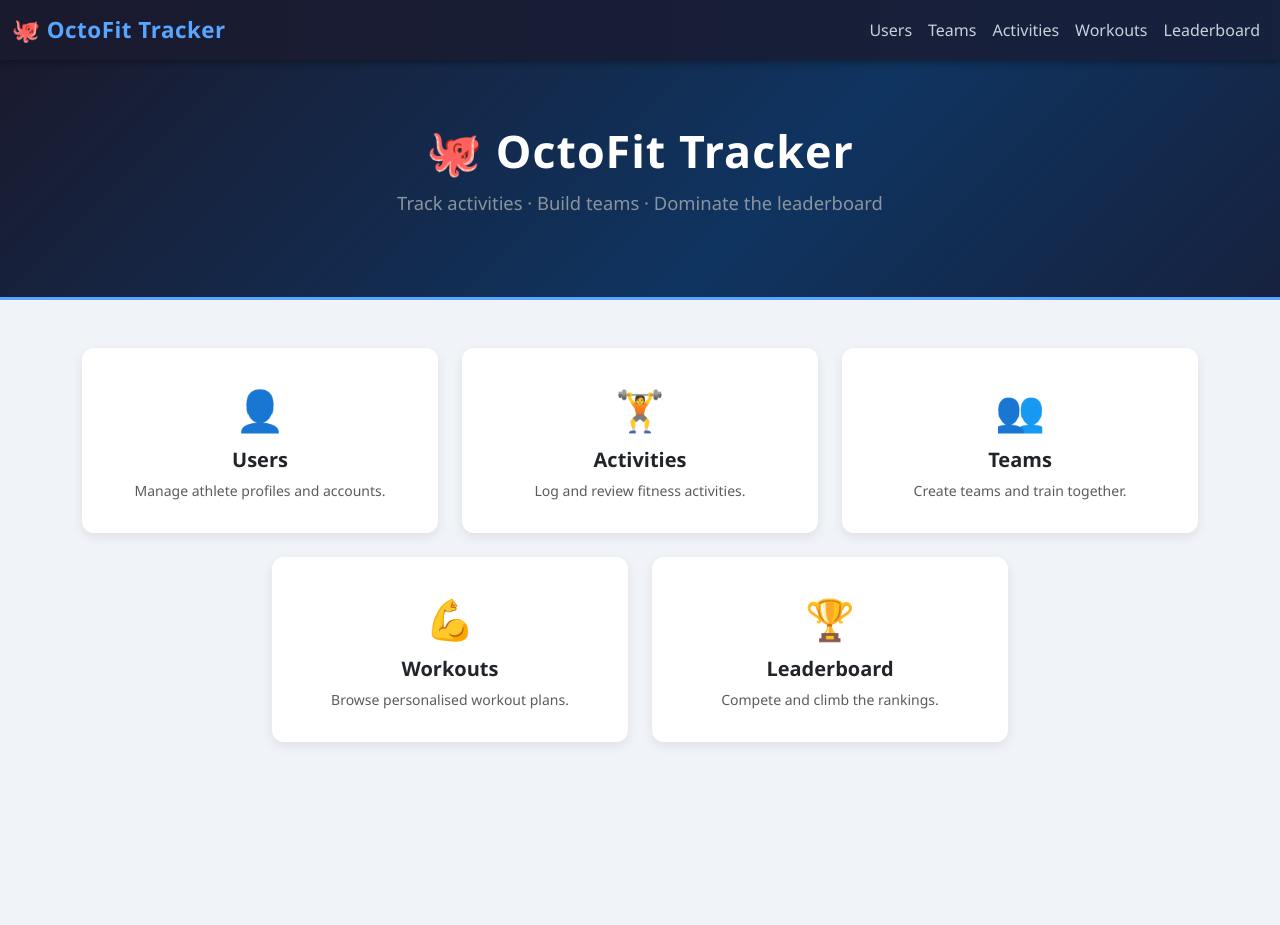
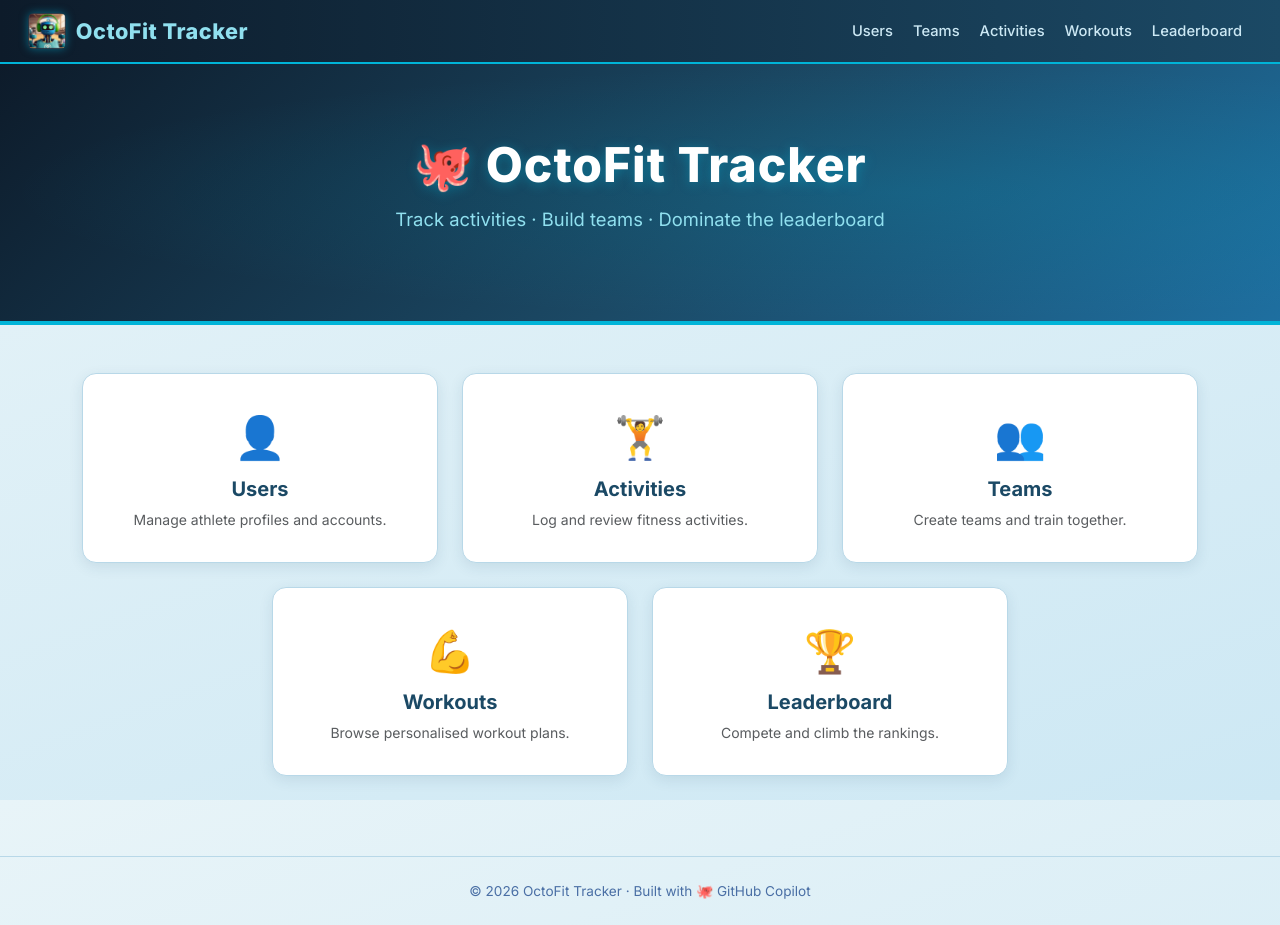
Before and after one commit to amandacpsantos/flai-workshop-github-copilot-800, a React (Create React App) app in the folder octofit-tracker/frontend/: page / in a window 1280 px wide. Before the commit the page ends 800 px from the top, so only its background shows below. Built offline with nearby package versions, Linux system fonts and the light colour scheme.

Commit message:
✨ feat(frontend): update UI with new branding and styles

```diff
--- a/octofit-tracker/frontend/public/index.html
+++ b/octofit-tracker/frontend/public/index.html
@@ -2,14 +2,14 @@
 <html lang="en">
   <head>
     <meta charset="utf-8" />
-    <link rel="icon" href="%PUBLIC_URL%/favicon.ico" />
+    <link rel="icon" href="%PUBLIC_URL%/octofitapp-small.png" />
     <meta name="viewport" content="width=device-width, initial-scale=1" />
-    <meta name="theme-color" content="#000000" />
+    <meta name="theme-color" content="#0d1b2a" />
     <meta
       name="description"
-      content="Web site created using create-react-app"
+      content="OctoFit Tracker – Log activities, build teams, and dominate the leaderboard."
     />
-    <link rel="apple-touch-icon" href="%PUBLIC_URL%/logo192.png" />
+    <link rel="apple-touch-icon" href="%PUBLIC_URL%/octofitapp-small.png" />
     <!--
       manifest.json provides metadata used when your web app is installed on a
       user's mobile device or desktop. See https://developers.google.com/web/fundamentals/web-app-manifest/
@@ -24,7 +24,7 @@
       work correctly both with client-side routing and a non-root public URL.
       Learn how to configure a non-root public URL by running `npm run build`.
     -->
-    <title>React App</title>
+    <title>OctoFit Tracker</title>
   </head>
   <body>
     <noscript>You need to enable JavaScript to run this app.</noscript>
--- a/octofit-tracker/frontend/src/App.css
+++ b/octofit-tracker/frontend/src/App.css
@@ -1,98 +1,182 @@
-/* OctoFit Tracker – global styles */
+/* =====================================================
+   OctoFit Tracker – Design System
+   Palette:
+     Deep Navy  #0d1b2a
+     Ocean Blue #1b4965
+     Teal       #5fa8d3
+     Accent     #00b4d8
+     Highlight  #90e0ef
+     White      #ffffff
+     Light BG   #e8f4f8
+===================================================== */
 
+/* ── Google Font ── */
+@import url('https://fonts.googleapis.com/css2?family=Inter:wght@400;500;600;700;800&display=swap');
+
+/* ── Root variables ── */
+:root {
+  --oc-navy:     #0d1b2a;
+  --oc-ocean:    #1b4965;
+  --oc-teal:     #5fa8d3;
+  --oc-accent:   #00b4d8;
+  --oc-highlight:#90e0ef;
+  --oc-bg:       #e8f4f8;
+  --oc-card-bg:  #ffffff;
+  --oc-text:     #1a2b3c;
+  --oc-muted:    #4a6fa5;
+  --oc-border:   #b8d8e8;
+}
+
+/* ── Base ── */
 body {
-  background-color: #f0f4f8;
-  font-family: 'Segoe UI', Tahoma, Geneva, Verdana, sans-serif;
+  background: linear-gradient(160deg, var(--oc-bg) 0%, #cde8f4 100%);
+  background-attachment: fixed;
+  font-family: 'Inter', 'Segoe UI', Tahoma, Geneva, Verdana, sans-serif;
+  color: var(--oc-text);
+  min-height: 100vh;
+}
+
+h1, h2, h3, h4, h5, h6 {
+  font-weight: 700;
+  color: var(--oc-navy);
+}
+
+a {
+  color: var(--oc-accent);
+  text-decoration: none;
+}
+a:hover {
+  color: var(--oc-teal);
+  text-decoration: underline;
 }
 
 /* ── Navbar ── */
 .octofit-navbar {
-  background: linear-gradient(90deg, #1a1a2e 0%, #16213e 100%);
-  box-shadow: 0 2px 8px rgba(0, 0, 0, 0.4);
+  background: linear-gradient(90deg, var(--oc-navy) 0%, var(--oc-ocean) 100%);
+  box-shadow: 0 3px 12px rgba(0, 180, 216, 0.20);
+  border-bottom: 2px solid var(--oc-accent);
+  padding: 0.5rem 1rem;
 }
 
 .octofit-navbar .navbar-brand {
-  font-size: 1.4rem;
-  font-weight: 700;
-  color: #58a6ff !important;
+  font-size: 1.35rem;
+  font-weight: 800;
+  color: var(--oc-highlight) !important;
   letter-spacing: 0.5px;
+  display: flex;
+  align-items: center;
+  gap: 0.6rem;
+}
+
+.octofit-navbar .navbar-brand img {
+  height: 36px;
+  width: auto;
+  border-radius: 6px;
+  box-shadow: 0 0 8px rgba(0, 180, 216, 0.5);
 }
 
 .octofit-navbar .nav-link {
-  color: #c9d1d9 !important;
+  color: #cce8f4 !important;
   font-weight: 500;
-  padding: 0.5rem 1rem;
-  border-radius: 6px;
+  font-size: 0.92rem;
+  padding: 0.45rem 0.9rem;
+  border-radius: 8px;
   transition: background 0.2s, color 0.2s;
+  margin: 0 2px;
 }
 
-.octofit-navbar .nav-link:hover,
+.octofit-navbar .nav-link:hover {
+  background-color: rgba(0, 180, 216, 0.18);
+  color: var(--oc-highlight) !important;
+}
+
 .octofit-navbar .nav-link.active {
-  background-color: rgba(88, 166, 255, 0.15);
-  color: #58a6ff !important;
+  background-color: var(--oc-accent);
+  color: var(--oc-navy) !important;
+  font-weight: 700;
 }
 
 /* ── Hero banner ── */
 .octofit-hero {
-  background: linear-gradient(135deg, #1a1a2e 0%, #0f3460 60%, #16213e 100%);
+  background: linear-gradient(135deg, var(--oc-navy) 0%, var(--oc-ocean) 55%, #1e6fa0 100%);
   color: #ffffff;
-  padding: 4rem 1rem;
+  padding: 4.5rem 1rem;
   text-align: center;
-  border-bottom: 3px solid #58a6ff;
+  border-bottom: 4px solid var(--oc-accent);
+  position: relative;
+  overflow: hidden;
+}
+
+.octofit-hero::before {
+  content: '';
+  position: absolute;
+  inset: 0;
+  background: radial-gradient(ellipse at 70% 50%, rgba(0,180,216,0.15) 0%, transparent 70%);
 }
 
 .octofit-hero h1 {
-  font-size: 2.8rem;
+  font-size: 3rem;
   font-weight: 800;
   letter-spacing: 1px;
+  color: #ffffff;
+  text-shadow: 0 2px 12px rgba(0,180,216,0.4);
+  position: relative;
 }
 
 .octofit-hero .lead {
   font-size: 1.15rem;
-  color: #8b949e;
+  color: var(--oc-highlight);
   margin-top: 0.75rem;
+  position: relative;
 }
 
 /* ── Feature cards on home page ── */
 .octofit-feature-card {
-  border: none;
-  border-radius: 12px;
-  box-shadow: 0 4px 12px rgba(0, 0, 0, 0.08);
-  transition: transform 0.2s, box-shadow 0.2s;
-  background: #ffffff;
+  border: 1px solid var(--oc-border);
+  border-radius: 14px;
+  box-shadow: 0 4px 14px rgba(27, 73, 101, 0.10);
+  transition: transform 0.2s, box-shadow 0.2s, border-color 0.2s;
+  background: var(--oc-card-bg);
 }
 
 .octofit-feature-card:hover {
-  transform: translateY(-4px);
-  box-shadow: 0 8px 24px rgba(0, 0, 0, 0.12);
+  transform: translateY(-5px);
+  box-shadow: 0 10px 28px rgba(0, 180, 216, 0.18);
+  border-color: var(--oc-accent);
 }
 
 .octofit-feature-card .card-icon {
-  font-size: 2.5rem;
+  font-size: 2.6rem;
   margin-bottom: 0.5rem;
+}
+
+.octofit-feature-card .card-title {
+  color: var(--oc-ocean);
 }
 
 /* ── Component page card wrapper ── */
 .octofit-page-card {
-  border: none;
-  border-radius: 12px;
-  box-shadow: 0 4px 16px rgba(0, 0, 0, 0.08);
-  background: #ffffff;
+  border: 1px solid var(--oc-border);
+  border-radius: 14px;
+  box-shadow: 0 4px 18px rgba(27, 73, 101, 0.10);
+  background: var(--oc-card-bg);
   margin-top: 2rem;
   margin-bottom: 2rem;
+  overflow: hidden;
 }
 
 .octofit-page-card .card-header {
-  background: linear-gradient(90deg, #1a1a2e 0%, #0f3460 100%);
+  background: linear-gradient(90deg, var(--oc-navy) 0%, var(--oc-ocean) 100%);
   color: #ffffff;
-  border-radius: 12px 12px 0 0 !important;
+  border-bottom: 3px solid var(--oc-accent);
   padding: 1rem 1.5rem;
 }
 
 .octofit-page-card .card-header h2 {
   margin: 0;
-  font-size: 1.5rem;
+  font-size: 1.4rem;
   font-weight: 700;
+  color: #ffffff;
   letter-spacing: 0.3px;
 }
 
@@ -102,61 +186,98 @@ body {
 }
 
 .octofit-table thead th {
-  background-color: #0f3460;
-  color: #ffffff;
-  border-color: #1a1a2e;
-  font-weight: 600;
+  background: linear-gradient(90deg, var(--oc-ocean) 0%, #1e6fa0 100%);
+  color: var(--oc-highlight);
+  border-color: var(--oc-navy);
+  font-weight: 700;
   text-transform: uppercase;
-  font-size: 0.78rem;
-  letter-spacing: 0.6px;
-  padding: 0.85rem 1rem;
+  font-size: 0.75rem;
+  letter-spacing: 0.8px;
+  padding: 0.9rem 1rem;
 }
 
 .octofit-table tbody tr {
   transition: background 0.15s;
 }
 
+.octofit-table tbody tr:nth-child(even) {
+  background-color: rgba(95, 168, 211, 0.06);
+}
+
 .octofit-table tbody tr:hover {
-  background-color: rgba(88, 166, 255, 0.07);
+  background-color: rgba(0, 180, 216, 0.10) !important;
 }
 
 .octofit-table td {
   vertical-align: middle;
   padding: 0.75rem 1rem;
-  color: #24292f;
+  color: var(--oc-text);
+  border-color: var(--oc-border);
 }
 
-/* ── Rank badge ── */
+.octofit-table .fw-semibold {
+  color: var(--oc-ocean);
+}
+
+/* ── Badges override ── */
+.badge.bg-primary   { background-color: var(--oc-ocean)  !important; }
+.badge.bg-success   { background-color: #1a7a5e          !important; }
+.badge.bg-info.text-dark { background-color: var(--oc-highlight) !important; color: var(--oc-navy) !important; }
+.badge.bg-secondary { background-color: #3a5f7a          !important; }
+.badge.bg-warning.text-dark { background-color: #e9c46a  !important; color: var(--oc-navy) !important; }
+.badge.bg-light.text-dark   { background-color: #d4ecf7  !important; color: var(--oc-navy) !important; }
+
+/* ── Rank badges ── */
 .rank-badge {
   display: inline-flex;
   align-items: center;
   justify-content: center;
-  width: 32px;
-  height: 32px;
+  width: 34px;
+  height: 34px;
   border-radius: 50%;
-  font-weight: 700;
+  font-weight: 800;
   font-size: 0.85rem;
+  box-shadow: 0 2px 6px rgba(0,0,0,0.15);
 }
 
-.rank-gold   { background: #ffd700; color: #333; }
-.rank-silver { background: #c0c0c0; color: #333; }
-.rank-bronze { background: #cd7f32; color: #fff; }
-.rank-other  { background: #e9ecef; color: #555; }
+.rank-gold   { background: linear-gradient(135deg, #ffd700, #f4a800); color: #333; }
+.rank-silver { background: linear-gradient(135deg, #d4d4d4, #a0a0a0); color: #333; }
+.rank-bronze { background: linear-gradient(135deg, #e07b39, #b05a20); color: #fff; }
+.rank-other  { background: var(--oc-border); color: var(--oc-muted); }
+
+/* ── Alert override ── */
+.alert-danger {
+  background-color: #fde8e8;
+  border-color: #f5a0a0;
+  color: #8b0000;
+}
 
 /* ── Loading spinner ── */
 .octofit-spinner {
-  color: #0f3460;
+  color: var(--oc-accent);
+  width: 3rem;
+  height: 3rem;
 }
 
 /* ── Empty-state ── */
 .octofit-empty {
   text-align: center;
-  padding: 3rem 1rem;
-  color: #6c757d;
+  padding: 3.5rem 1rem;
+  color: var(--oc-muted);
 }
 
 .octofit-empty .empty-icon {
-  font-size: 3rem;
+  font-size: 3.5rem;
   margin-bottom: 1rem;
-  opacity: 0.4;
+  opacity: 0.45;
 }
+
+/* ── Footer ── */
+.octofit-footer {
+  text-align: center;
+  padding: 1.5rem;
+  color: var(--oc-muted);
+  font-size: 0.85rem;
+  border-top: 1px solid var(--oc-border);
+  margin-top: 2rem;
+}
--- a/octofit-tracker/frontend/src/App.js
+++ b/octofit-tracker/frontend/src/App.js
@@ -1,6 +1,7 @@
 import React from 'react';
 import { BrowserRouter as Router, Routes, Route, NavLink } from 'react-router-dom';
 import './App.css';
+import octoLogo from './octofitapp-small.png';
 import Activities from './components/Activities';
 import Leaderboard from './components/Leaderboard';
 import Teams from './components/Teams';
@@ -58,7 +59,8 @@ function App() {
         <nav className="navbar navbar-expand-lg octofit-navbar">
           <div className="container-fluid">
             <NavLink className="navbar-brand" to="/">
-              🐙 OctoFit Tracker
+              <img src={octoLogo} alt="OctoFit" />
+              OctoFit Tracker
             </NavLink>
             <button
               className="navbar-toggler border-0"
@@ -98,6 +100,10 @@ function App() {
           <Route path="/workouts"   element={<Workouts />} />
           <Route path="/leaderboard" element={<Leaderboard />} />
         </Routes>
+
+        <footer className="octofit-footer">
+          © {new Date().getFullYear()} OctoFit Tracker · Built with 🐙 GitHub Copilot
+        </footer>
       </div>
     </Router>
   );
```
Also changed, not shown: octofit-tracker/frontend/public/octofitapp-small.png (added), octofit-tracker/frontend/src/octofitapp-small.png (added).
